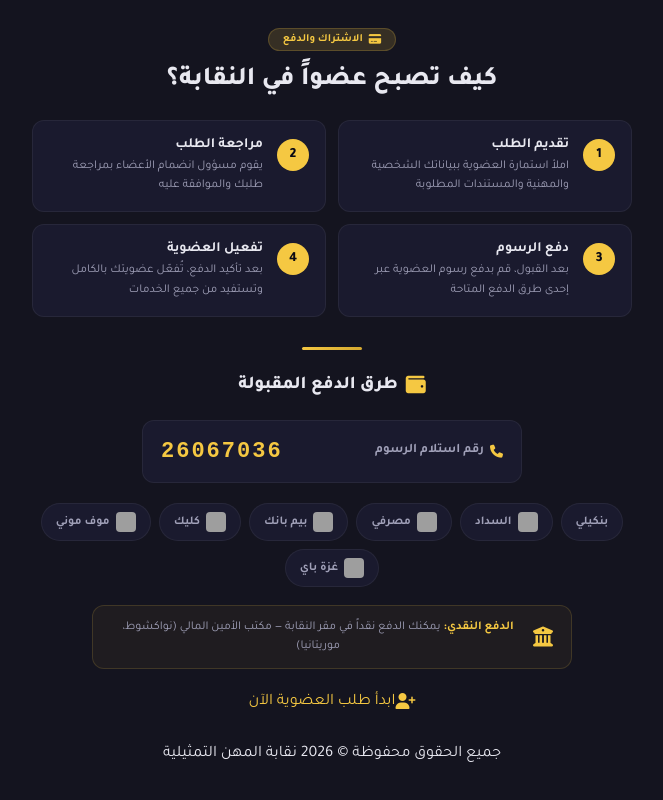
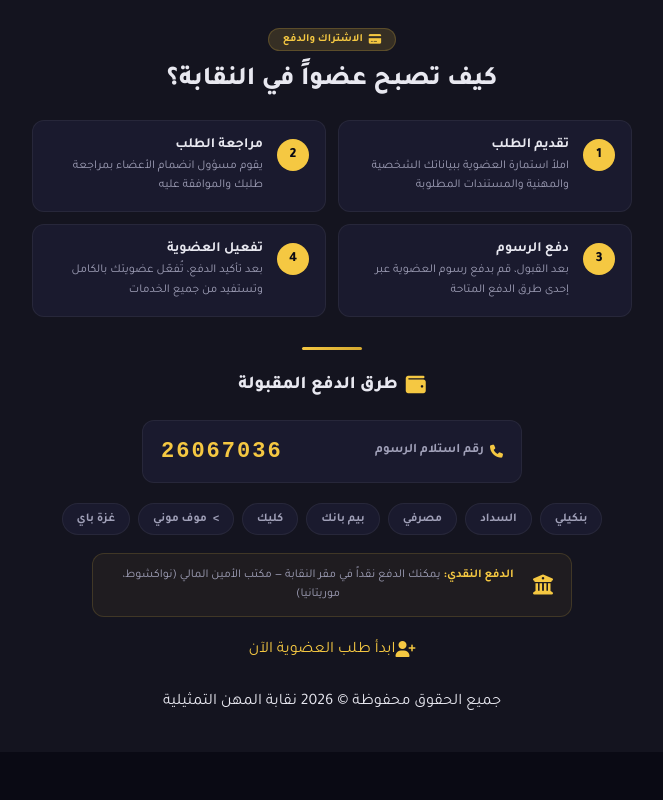
Before and after one commit to khalilaraffadeveloper/nikaba-2026-khalil-arffa, a plain HTML site: page index.html in a window 1280 px wide. Shown: the part 823-1623 px from the top of the page, without its empty margins (308-971 px from the left). After the commit the page ends 1575 px from the top, so only its background shows below. Drawn offline with Linux system fonts and the light colour scheme; grey boxes are pictures that could not be loaded.

Commit message:
Replace payment method images with text labels
Removed payment method images and replaced with text labels.

```diff
--- a/index.html
+++ b/index.html
@@ -79,12 +79,12 @@
 
         <div class="ls-wallets">
             <div class="lsw-item"><span>بنكيلي</span></div>
-            <div class="lsw-item"><img src="https://img.icons8.com/color/48/000000/mastercard.png" alt="Essadad" /><span>السداد</span></div>
-            <div class="lsw-item"><img src="https://img.icons8.com/color/48/000000/mastercard.png" alt="Masrefy" /><span>مصرفي</span></div>
-            <div class="lsw-item"><img src="https://img.icons8.com/color/48/000000/bank-cards.png" alt="BIM" /><span>بيم بانك</span></div>
-            <div class="lsw-item"><img src="https://img.icons8.com/color/48/000000/click.png" alt="Click" /><span>كليك</span></div>
-            <div class="lsw-item"><img src="https://img.icons8.com/color/48/000000/money-transfer.png" alt="Move Money" /><span>موف موني</span></div>
-            <div class="lsw-item"><img src="https://img.icons8.com/color/48/000000/money-transfer.png" alt="Gaza Pay" /><span>غزة باي</span></div>
+            <div class="lsw-item"><span>السداد</span></div>
+            <div class="lsw-item"><span>مصرفي</span></div>
+            <div class="lsw-item"><span>بيم بانك</span></div>
+            <div class="lsw-item"><span>كليك</span></div>
+            <div class="lsw-item">><span>موف موني</span></div>
+            <div class="lsw-item"><span>غزة باي</span></div>
         </div>
 
         <div class="ls-cash-note">
```
